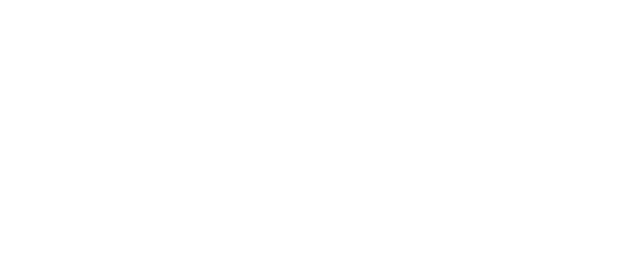
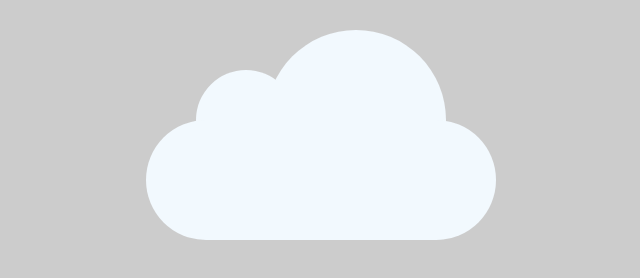
Before and after one commit to urzp/cloud, a plain HTML site: page index.html in a window 1280 px wide. Shown: the whole page, without its empty margins (319-959 px from the left). Drawn offline with Linux system fonts and the light colour scheme.

Commit message:
new cloud

```diff
--- a/style.css
+++ b/style.css
@@ -1 +1,48 @@
-style
+body {
+background: #ccc;
+}
+#cloud{
+ width: 350px; height: 120px;
+ background: #f2f9fe;
+
+ background: linear-gradient(top, #f2f9fe 5%, d6f0fd 100%);
+ background: -webkit-linear-gradient(top, #f2f9fe 5%, d6f0fd 100%);
+	background: -moz-linear-gradient(top, #f2f9fe 5%, d6f0fd 100%);
+	background: -ms-linear-gradient(top, #f2f9fe 5%, d6f0fd 100%);
+	background: -o-linear-gradient(top, #f2f9fe 5%, d6f0fd 100%);
+
+ border-radius: 100px;
+ -webkit-border-radius: 100px;
+-moz-border-radius: 100px;
+
+position: relative;
+margin: 120px auto 20px;
+}
+
+#cloud:after, #cloud:before {
+	content: "";
+	position: absolute;
+    background: #f2f9fe;
+    z-index: -1;
+}
+
+#cloud:after {
+	width: 100px; height: 100px;
+    top: -50px; left: 50px;
+
+	border-radius: 100px;
+}
+
+#cloud:before {
+	width: 180px; height: 180px;
+	top: -90px; right: 50px;
+
+	border-radius: 200px;
+	-webkit-border-radius: 200px;
+	-moz-border-radius: 200px;
+}
+
+.shadow {
+	width: 350px;
+
+}
```
